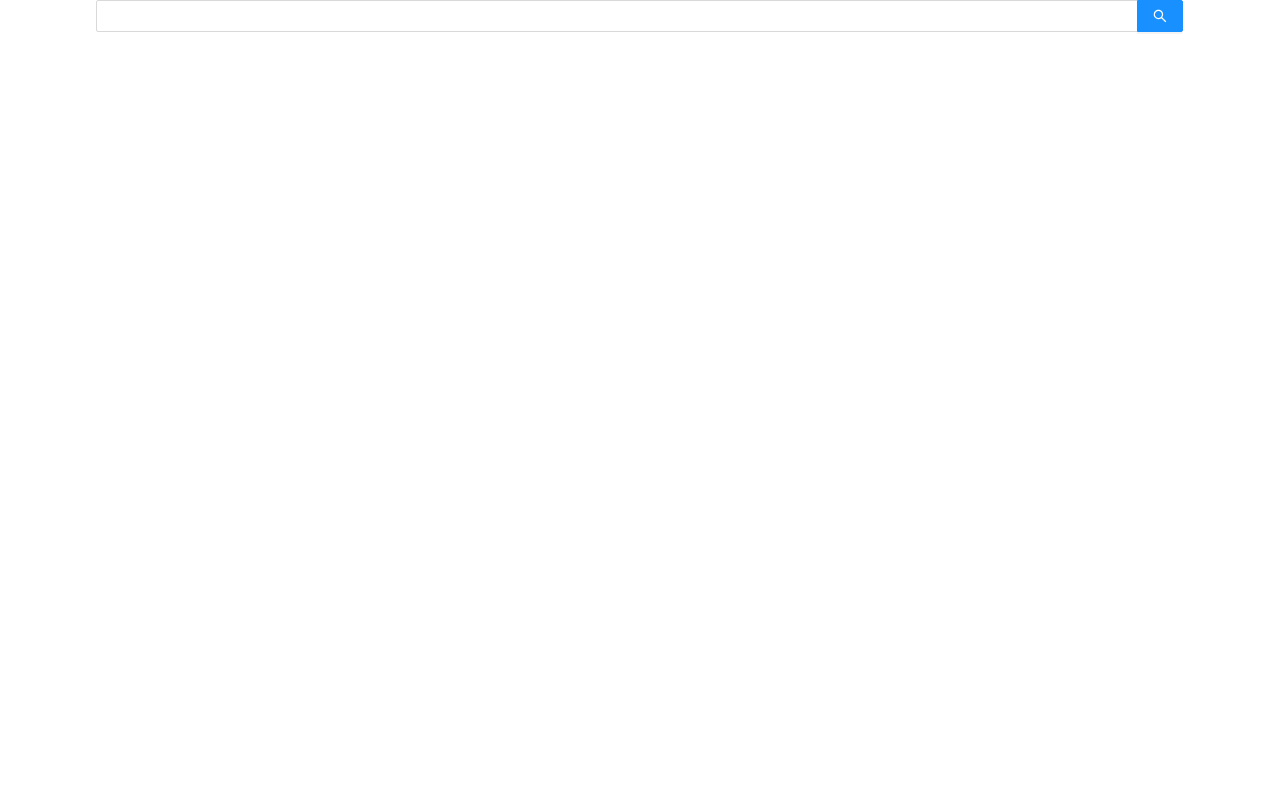
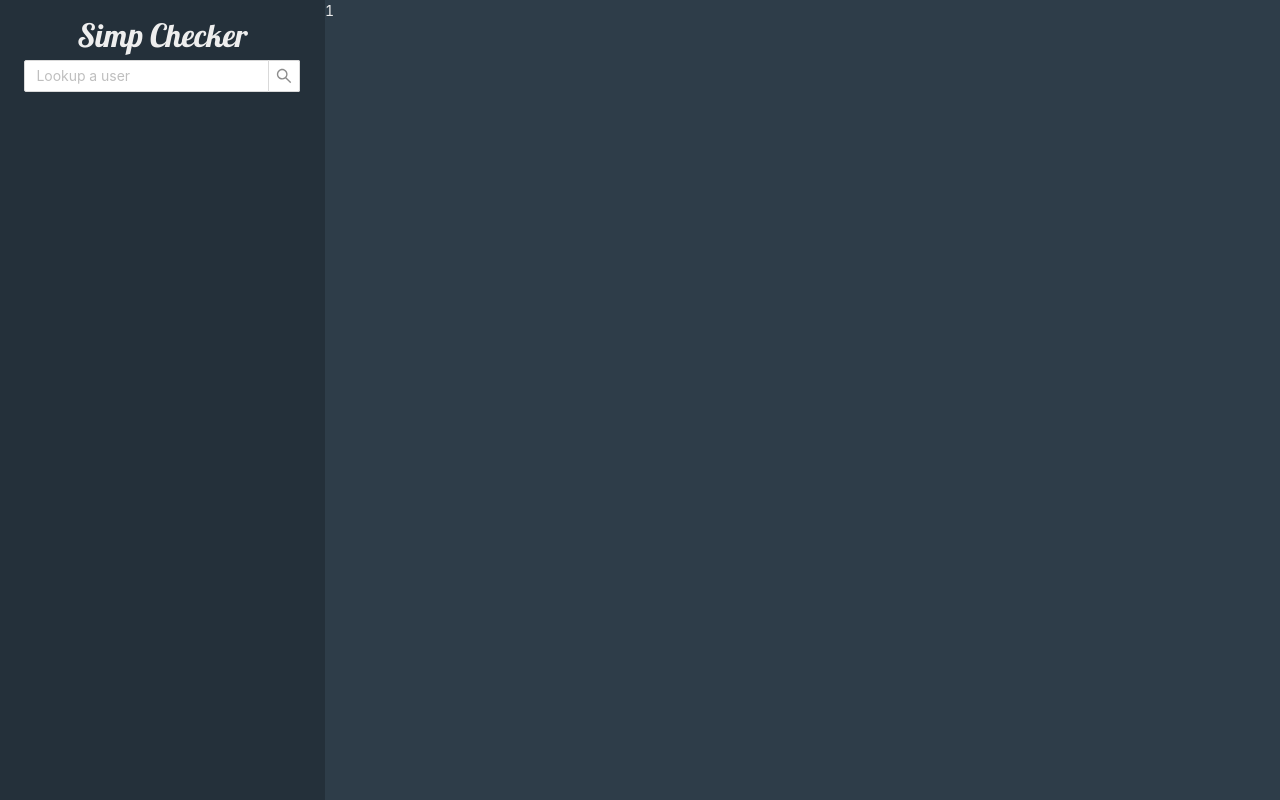
Before and after one commit to MarcDwyer/twitch-followers, a React (Create React App) app in the folder frontend/: page /1 in a window 1280 px wide. Built offline with nearby package versions, Linux system fonts and the light colour scheme; no server answers.

Commit message:
some frontend stuff

```diff
--- a/frontend/package.json
+++ b/frontend/package.json
@@ -10,11 +10,13 @@
     "@types/node": "^12.12.37",
     "@types/react": "^16.9.34",
     "@types/react-dom": "^16.9.6",
+    "@types/react-router-dom": "^5.1.4",
     "@types/styled-components": "^5.1.0",
     "antd": "^4.1.4",
     "node-sass": "^4.14.0",
     "react": "^16.13.1",
     "react-dom": "^16.13.1",
+    "react-router-dom": "^5.1.2",
     "react-scripts": "3.4.1",
     "styled-components": "^5.1.0",
     "typescript": "^3.7.5"
--- a/frontend/public/index.html
+++ b/frontend/public/index.html
@@ -15,6 +15,11 @@
       user's mobile device or desktop. See https://developers.google.com/web/fundamentals/web-app-manifest/
     -->
     <link rel="manifest" href="%PUBLIC_URL%/manifest.json" />
+    <link
+      href="https://fonts.googleapis.com/css2?family=Lobster&display=swap"
+      rel="stylesheet"
+    />
+
     <!--
       Notice the use of %PUBLIC_URL% in the tags above.
       It will be replaced with the URL of the `public` folder during the build.
--- a/frontend/src/App.scss
+++ b/frontend/src/App.scss
@@ -1,6 +1,6 @@
-.inner-div {
-  width: 85%;
+.App {
+  width: 100%;
   display: flex;
-  flex-direction: column;
-  margin: auto;
+  height: 100vh;
+  background-color: #2e3d49;
 }
--- a/frontend/src/App.tsx
+++ b/frontend/src/App.tsx
@@ -1,16 +1,26 @@
 import React from "react";
+import { BrowserRouter, Route, Switch } from "react-router-dom";
 
 import Search from "./components/Search/search";
+import Nav from "./components/Navbar/nav";
+import Results from "./components/Results/results";
 
 import "antd/dist/antd.css";
 import "./App.scss";
 
+export const mainColor = "#2e3d49",
+  shadeColor = "#24303a";
+
 function App() {
   return (
     <div className="App">
-      <div className="inner-div">
-        <Search />
-      </div>
+      <BrowserRouter>
+        <Nav />
+        <Switch>
+          <Route path="/:user" component={Results} />
+          <Route path="/" component={Search} />
+        </Switch>
+      </BrowserRouter>
     </div>
   );
 }
--- /dev/null
+++ b/frontend/src/components/Navbar/nav.scss
@@ -0,0 +1,26 @@
+.nav {
+  height: 100%;
+  flex: 0 0 325px;
+  background-color: #24303a;
+  display: flex;
+  flex-direction: column;
+  color: #eee;
+
+  .inner-nav {
+    width: 85%;
+    margin: 10px auto 10px auto;
+    display: flex;
+    flex-direction: column;
+
+    .logo {
+      font-size: 32px;
+      margin: auto;
+      color: rgba(238, 238, 238, 1);
+      font-family: "Lobster", cursive;
+
+      &:hover {
+        color: rgba(238, 238, 238, 0.75);
+      }
+    }
+  }
+}
--- /dev/null
+++ b/frontend/src/components/Navbar/nav.tsx
@@ -0,0 +1,20 @@
+import React from "react";
+import Search from "../Search/search";
+import { Link } from "react-router-dom";
+
+import "./nav.scss";
+
+const Nav = () => {
+  return (
+    <div className="nav">
+      <div className="inner-nav">
+        <Link to="/" className="logo">
+          Simp Checker
+        </Link>
+        <Search />
+      </div>
+    </div>
+  );
+};
+
+export default Nav;
--- /dev/null
+++ b/frontend/src/components/Results/results.tsx
@@ -0,0 +1,49 @@
+import React, { useEffect, useState } from "react";
+import { useParams } from "react-router-dom";
+import { FTwitchData } from "../../types";
+
+type ErrorMsg = {
+  error: string;
+};
+type UseFollowersResults = [FTwitchData.RootChannel | null, ErrorMsg | null];
+const fetchUser = async (
+  user: string
+): Promise<ErrorMsg | FTwitchData.RootChannel> => {
+  try {
+    console.log(process.env.NODE_ENV);
+    const f = await fetch(`/followers/${user}`);
+    const results = await f.json();
+    return results;
+  } catch (err) {
+    console.log(err);
+    return { error: "Error reaching server" };
+  }
+};
+const useFollowers = (user: string | undefined): UseFollowersResults => {
+  const [followers, setFollowers] = useState<FTwitchData.RootChannel | null>(
+    null
+  );
+  const [er, setEr] = useState<ErrorMsg | null>(null);
+  useEffect(() => {
+    (async () => {
+      if (user) {
+        const result = await fetchUser(user);
+        if ("error" in result) {
+          setEr(result);
+        } else {
+          if (er) setEr(null);
+          setFollowers(result);
+        }
+      }
+    })();
+  }, [user]);
+  return [followers, er];
+};
+const Results = () => {
+  const { user } = useParams();
+  const [followers, err] = useFollowers(user);
+  console.log(followers, err);
+  return <span>{user}</span>;
+};
+
+export default Results;
--- a/frontend/src/components/Search/search.tsx
+++ b/frontend/src/components/Search/search.tsx
@@ -1,17 +1,24 @@
 import React, { useState } from "react";
+import { useHistory } from "react-router-dom";
 import { Input } from "antd";
-
-const { Search } = Input;
 
 const SearchInput = () => {
   const [search, setSearch] = useState<string>("");
+  const history = useHistory();
   return (
     <div className="search">
-      <Search
-        value={search}
-        onChange={(e) => setSearch(e.target.value)}
-        enterButton
-      />
+      <form
+        onSubmit={(e) => {
+          e.preventDefault();
+          history.push(`/${search}`);
+        }}
+      >
+        <Input.Search
+          value={search}
+          onChange={(e) => setSearch(e.target.value)}
+          placeholder="Lookup a user"
+        />
+      </form>
     </div>
   );
 };
--- a/frontend/src/index.css
+++ b/frontend/src/index.css
@@ -1,13 +1,14 @@
 body {
   margin: 0;
-  font-family: -apple-system, BlinkMacSystemFont, 'Segoe UI', 'Roboto', 'Oxygen',
-    'Ubuntu', 'Cantarell', 'Fira Sans', 'Droid Sans', 'Helvetica Neue',
+  font-family: -apple-system, BlinkMacSystemFont, "Segoe UI", "Roboto", "Oxygen",
+    "Ubuntu", "Cantarell", "Fira Sans", "Droid Sans", "Helvetica Neue",
     sans-serif;
   -webkit-font-smoothing: antialiased;
   -moz-osx-font-smoothing: grayscale;
+  color: #eee !important;
 }
 
 code {
-  font-family: source-code-pro, Menlo, Monaco, Consolas, 'Courier New',
+  font-family: source-code-pro, Menlo, Monaco, Consolas, "Courier New",
     monospace;
 }
--- /dev/null
+++ b/frontend/src/types.ts
@@ -0,0 +1,54 @@
+export declare module FTwitchData {
+  export interface SubIdData {
+    id: string;
+    login: string;
+    display_name: string;
+    type: string;
+    broadcaster_type: string;
+    description: string;
+    profile_image_url: string;
+    offline_image_url: string;
+    view_count: number;
+  }
+
+  export interface IdRoot {
+    data: SubIdData[];
+  }
+
+  export interface Channel {
+    mature: boolean;
+    status: string;
+    broadcaster_language: string;
+    broadcaster_software: string;
+    display_name: string;
+    game: string;
+    language: string;
+    _id: string;
+    name: string;
+    created_at: Date;
+    updated_at: Date;
+    partner: boolean;
+    logo: string;
+    video_banner: string;
+    profile_banner?: any;
+    profile_banner_background_color?: any;
+    url: string;
+    views: number;
+    followers: number;
+    broadcaster_type: string;
+    description: string;
+    private_video: boolean;
+    privacy_options_enabled: boolean;
+  }
+
+  export interface ChannelData {
+    created_at: Date;
+    channel: Channel;
+    notifications: boolean;
+  }
+
+  export interface RootChannel {
+    _total: number;
+    follows: ChannelData[];
+  }
+}
```
Also changed, not shown: 2 other files (tests, documents, lock files or other folders).
